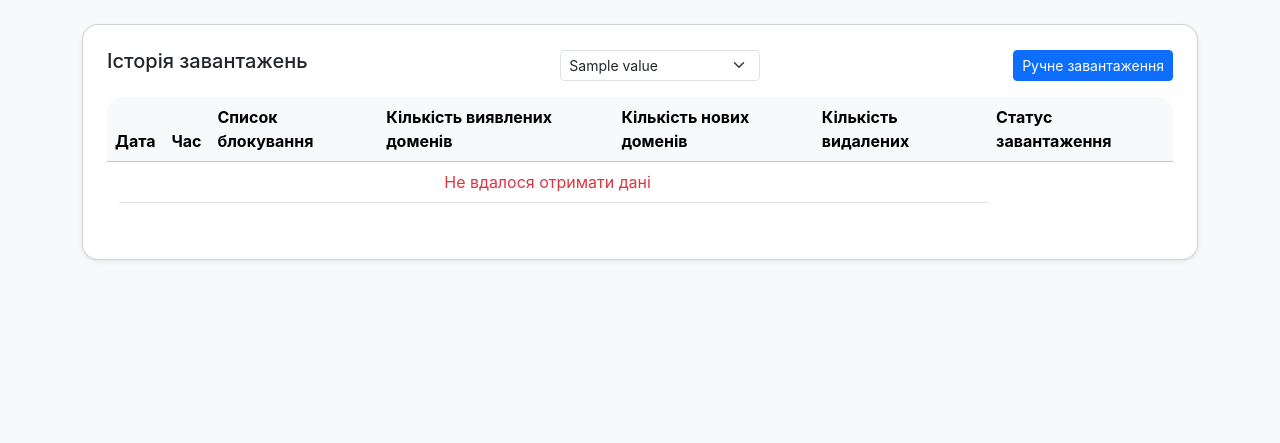
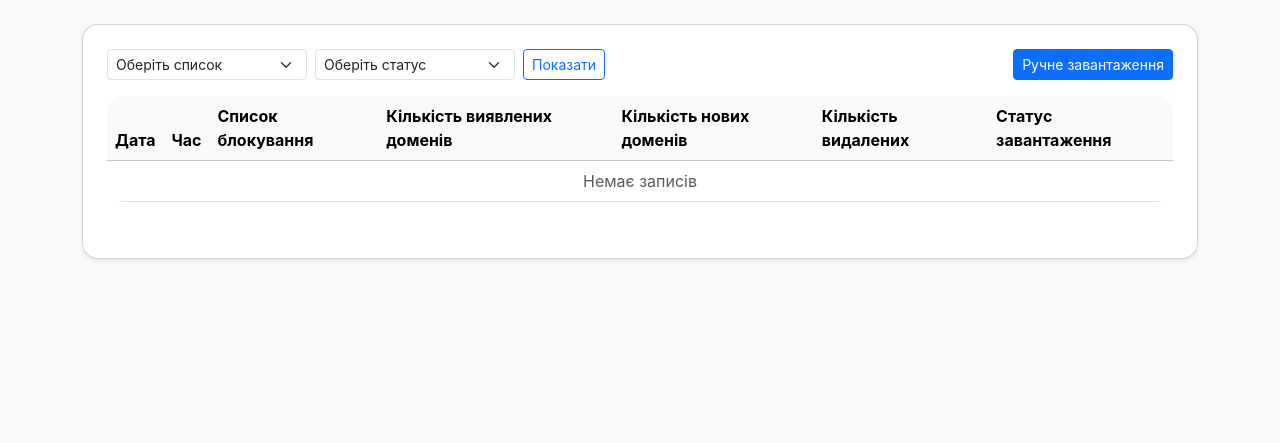
Before and after one commit to Igor-Cegelnyk/parse-blocked-sites, a FastAPI app: template backend/templates/history.html in a window 1280 px wide. Shown: the part 171-614 px from the top of the page. Run offline with FastAPI, Linux system fonts and the light colour scheme; the template is opened without the code that fills it: most values are stand-ins (such as "Sample title", 1, 10 or a date in 2020); parts of the project's set-up code (start-up, migrations or seed data) failed here and were passed over.

Commit message:
Fix history

```diff
--- a/backend/static/js/history.js
+++ b/backend/static/js/history.js
@@ -3,15 +3,19 @@ document.addEventListener("DOMContentLoaded", () => {
   const pagination = document.getElementById("pagination");
   const manualLoadBtn = document.getElementById("manualLoadBtn");
   const blockListSelect = document.getElementById("blockListSelect");
+  const statusSelect = document.getElementById("statusSelect");
+  const showBtn = document.getElementById("showBtn");
   const PAGE_SIZE = 25;
   let currentPage = 1;
 
-  async function fetchHistory(page = 2) {
+  async function fetchHistory(page = 1) {
     const offset = (page - 1) * PAGE_SIZE;
+    const blockList = blockListSelect.value;
+    const status = statusSelect.value;
 
     tableBody.innerHTML = `
       <tr>
-        <td colspan="6" class="text-center">
+        <td colspan="7" class="text-center">
           <div class="spinner-border text-primary" role="status">
             <span class="visually-hidden">Завантаження...</span>
           </div>
@@ -19,22 +23,27 @@ document.addEventListener("DOMContentLoaded", () => {
       </tr>
     `;
 
+    const queryParams = new URLSearchParams({
+      limit: PAGE_SIZE,
+      offset,
+    });
+    if (blockList) queryParams.append("block_list", blockList);
+    if (status) queryParams.append("log_status", status);
+
     try {
-      const response = await fetch(`/history/log?limit=${PAGE_SIZE}&offset=${offset}`);
-      if (!response.ok) throw new Error("Помилка при завантаженні історії");
-
-      const logs = await response.json(); // масив записів
-
-      tableBody.innerHTML = "";
-
-      if (logs.length === 0) {
+      const response = await fetch(`/history/log?${queryParams.toString()}`);
+      if (response.status === 404) {
         tableBody.innerHTML = `
           <tr>
-            <td colspan="6" class="text-center text-muted">Немає записів</td>
+            <td colspan="7" class="text-center text-muted">Немає записів</td>
           </tr>`;
         pagination.innerHTML = "";
         return;
       }
+      if (!response.ok) throw new Error("Помилка при завантаженні історії");
+
+      const logs = await response.json();
+      tableBody.innerHTML = "";
 
       logs.forEach(log => {
         const row = document.createElement("tr");
@@ -52,10 +61,9 @@ document.addEventListener("DOMContentLoaded", () => {
 
       renderPagination(logs.length, page);
     } catch (error) {
-      console.error(error);
       tableBody.innerHTML = `
         <tr>
-          <td colspan="6" class="text-danger text-center">Не вдалося отримати дані</td>
+          <td colspan="7" class="text-danger text-center">Не вдалося отримати дані</td>
         </tr>`;
       pagination.innerHTML = "";
     }
@@ -64,7 +72,6 @@ document.addEventListener("DOMContentLoaded", () => {
   function renderPagination(itemsCount, page) {
     pagination.innerHTML = "";
 
-    // Попередня
     const prevLi = document.createElement("li");
     prevLi.className = `page-item ${page === 1 ? "disabled" : ""}`;
     prevLi.innerHTML = `<a class="page-link" href="#">Попередня</a>`;
@@ -77,7 +84,6 @@ document.addEventListener("DOMContentLoaded", () => {
     });
     pagination.appendChild(prevLi);
 
-    // Наступна
     const nextLi = document.createElement("li");
     nextLi.className = `page-item ${itemsCount < PAGE_SIZE ? "disabled" : ""}`;
     nextLi.innerHTML = `<a class="page-link" href="#">Наступна</a>`;
@@ -92,10 +98,15 @@ document.addEventListener("DOMContentLoaded", () => {
   }
 
   manualLoadBtn.addEventListener("click", async () => {
+    const selectedBlockList = blockListSelect.value;
+
+    if (!selectedBlockList) {
+      alert("Оберіть список блокування перед завантаженням");
+      return;
+    }
+
     manualLoadBtn.disabled = true;
     manualLoadBtn.textContent = "Завантаження...";
-
-    const selectedBlockList = blockListSelect.value;
 
     try {
       const response = await fetch("/history/log", {
@@ -104,10 +115,8 @@ document.addEventListener("DOMContentLoaded", () => {
         body: JSON.stringify({ block_list: selectedBlockList }),
       });
       if (!response.ok) throw new Error("Помилка при ручному завантаженні");
-
     } catch (err) {
       alert("Не вдалося виконати ручне завантаження");
-      // console.error(err);
     } finally {
       manualLoadBtn.disabled = false;
       manualLoadBtn.textContent = "Ручне завантаження";
@@ -115,6 +124,10 @@ document.addEventListener("DOMContentLoaded", () => {
     }
   });
 
-  // Початкове завантаження
+  showBtn.addEventListener("click", () => {
+    currentPage = 1;
+    fetchHistory(currentPage);
+  });
+
   fetchHistory(currentPage);
 });
--- a/backend/templates/history.html
+++ b/backend/templates/history.html
@@ -5,12 +5,26 @@
 {% block content %}
 <div class="card shadow-sm p-4">
   <div class="d-flex justify-content-between align-items-center mb-3">
-    <h5>Історія завантажень</h5>
-    <select id="blockListSelect" class="form-select form-select-sm" style="width: 200px;">
-      {% for value in block_lists %}
-      <option value="{{ value }}">{{ value }}</option>
-      {% endfor %}
-    </select>
+    <div class="d-flex gap-2 align-items-center">
+      <!-- Випадаючий список: Список блокування -->
+      <select id="blockListSelect" class="form-select form-select-sm" style="width: 200px;">
+        <option value="">Оберіть список</option>
+        {% for value in block_lists %}
+        <option value="{{ value }}">{{ value }}</option>
+        {% endfor %}
+      </select>
+
+      <!-- Випадаючий список: Статус -->
+      <select id="statusSelect" class="form-select form-select-sm" style="width: 200px;">
+        <option value="">Оберіть статус</option>
+        {% for status in log_statuses %}
+        <option value="{{ status }}">{{ status }}</option>
+        {% endfor %}
+      </select>
+
+      <button id="showBtn" class="btn btn-outline-primary btn-sm">Показати</button>
+    </div>
+
     <button id="manualLoadBtn" class="btn btn-primary btn-sm">Ручне завантаження</button>
   </div>
 
@@ -28,7 +42,7 @@
     </thead>
     <tbody id="historyTable">
       <tr>
-        <td colspan="6" class="text-center text-muted">Завантаження...</td>
+        <td colspan="7" class="text-center text-muted">Завантаження...</td>
       </tr>
     </tbody>
   </table>
```
Also changed, not shown: backend/routers/history.py (+15 -4 lines).
